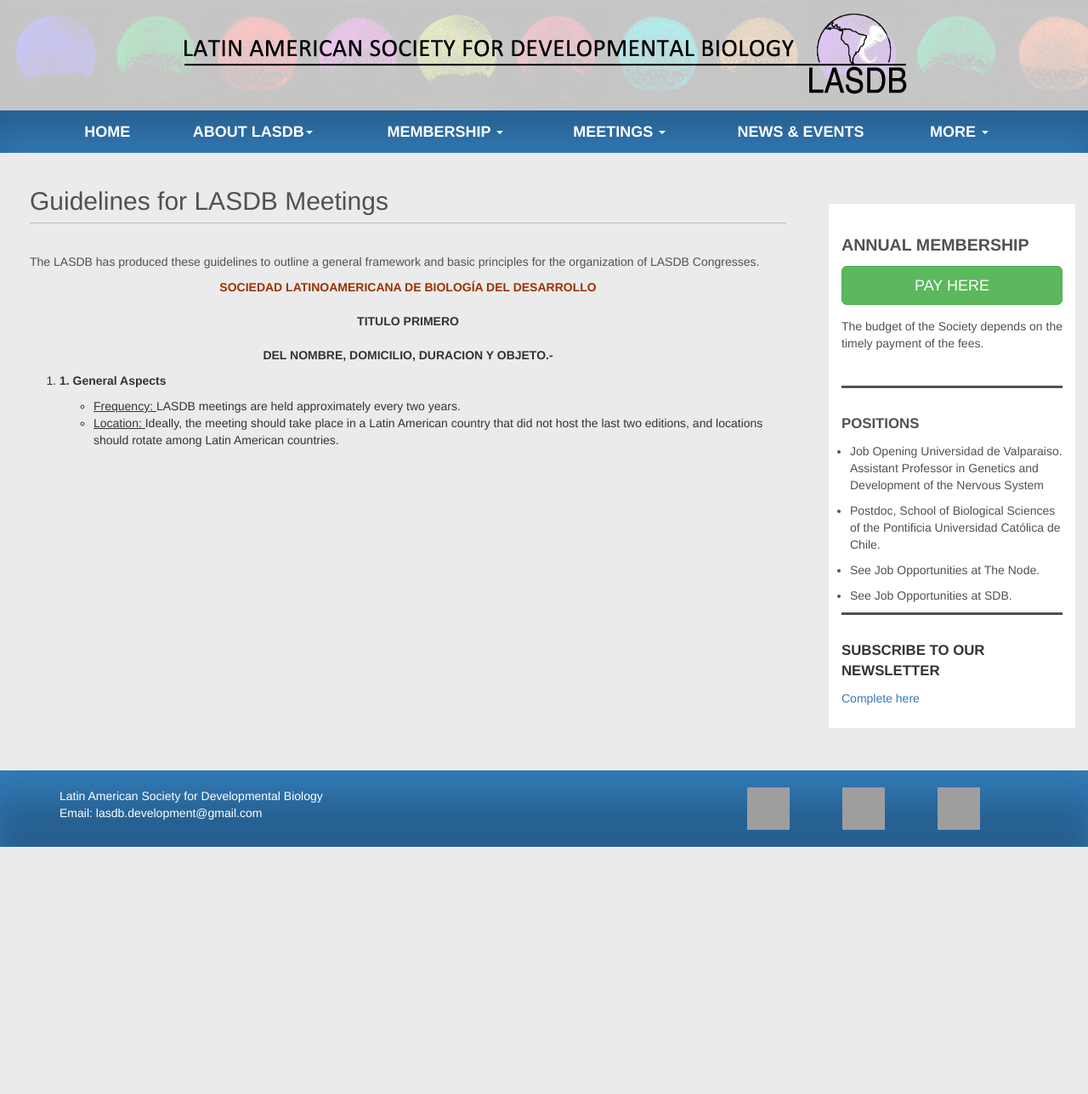
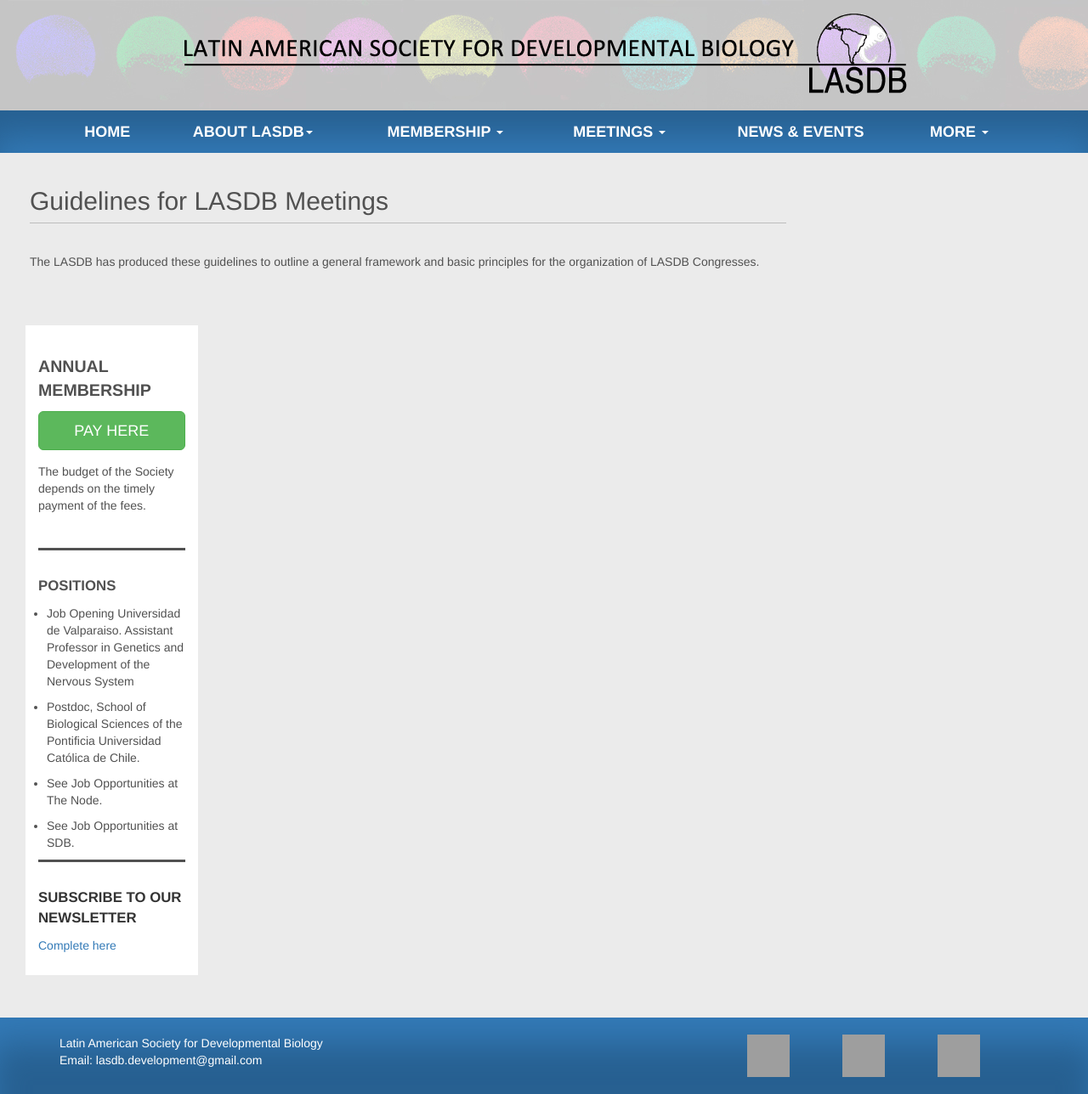
Before and after one commit to lasdb/lasdb.github.io, a Jekyll site: the page built from pages/LASDB_meeting_guidelines.html, in a window 1280 px wide. Shown: the whole page at 85% size. Built offline with Jekyll 4.4.1, drawn with Linux system fonts in a browser that asks for light colours; nearby versions of some CDN libraries; before the commit the page ends 997 px from its top, so only the background shows below that; grey boxes are pictures that could not be loaded.

Commit message:
Update LASDB_meeting_guidelines.html

```diff
--- a/pages/LASDB_meeting_guidelines.html
+++ b/pages/LASDB_meeting_guidelines.html
@@ -2,29 +2,8 @@
 layout: default
 ---
 <h2 class="page-header">Guidelines for LASDB Meetings</h2>
+
 <div class="panel panel-default">
     <div class="panel-body">
         <p id="guide-intro">The LASDB has produced these guidelines to outline a general framework and basic principles for the organization of LASDB Congresses.
         </p>
-        <div class="xg_module">
-<div class="xg_module_body wpage">
-<div id="page-content" class="description"><div class="xg_user_generated"><div align="center"><strong><span style="color: #993300;" class="text_bco">SOCIEDAD LATINOAMERICANA DE BIOLOGÍA DEL
-DESARROLLO</span></strong><span class="texto_layer"><br>
-<br></span> <strong><span class="tit_rojo">TITULO
-PRIMERO</span><span class="texto_layer"><br>
-<br></span> <span class="tit_rojo">DEL NOMBRE, DOMICILIO, DURACION
-Y OBJETO.-</span></strong></div>
-
-    <p><ol>
-  <li><strong>1. General Aspects </strong></p>
-  <p> <ul>
-      <li><u>Frequency: </u> LASDB meetings are held approximately every two years.
-      <li><u>Location: </u> Ideally, the meeting should take place in a Latin American country that did not host the last two editions, and locations should rotate among Latin American countries. </p>
-
-</p>
-<br>
-</div></div>
-        </div>
-</div>
-    </div>
-</div>
```
